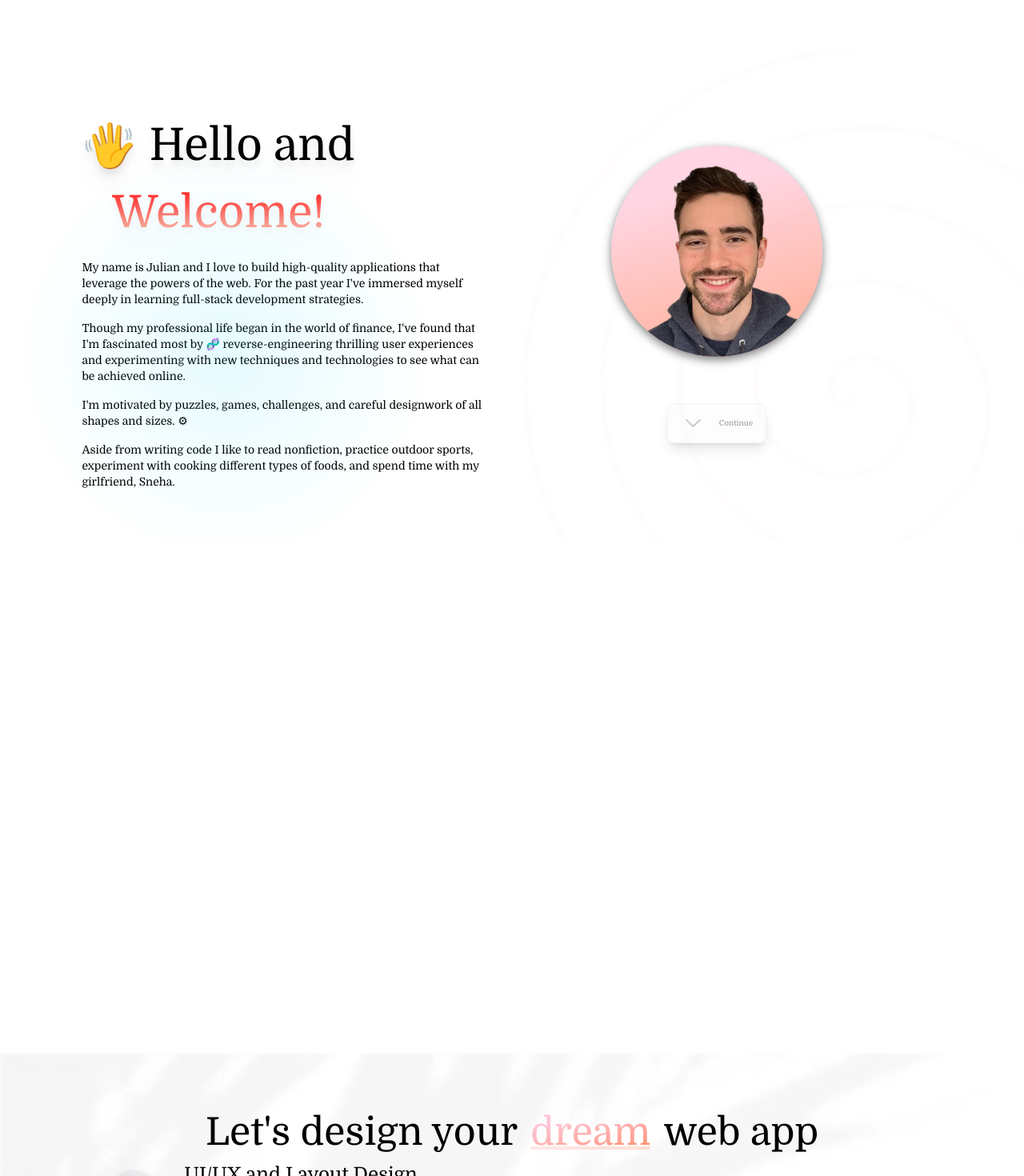
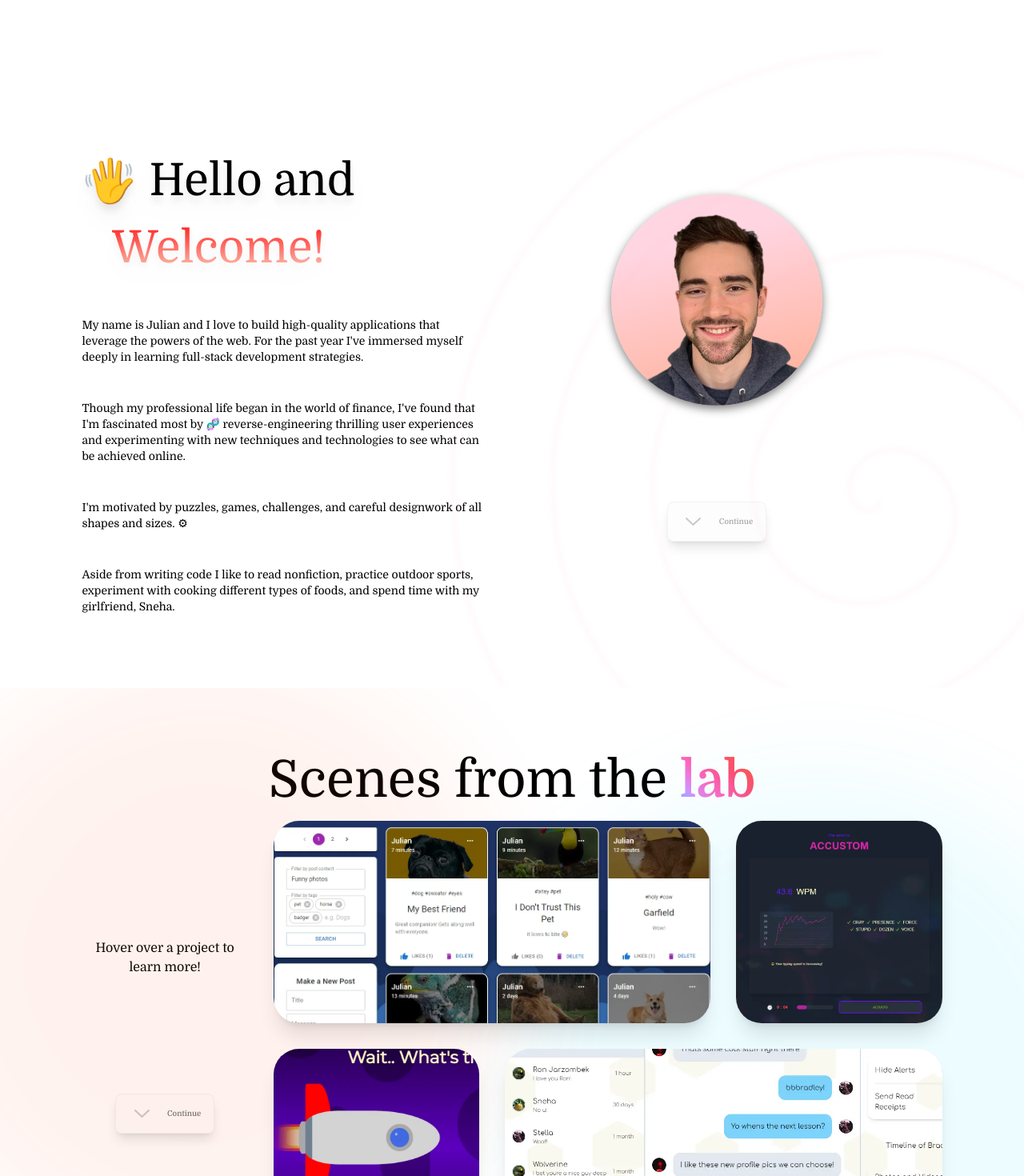
Before and after one commit to julianlk522/portfo, a Next.js app: page / in a window 1280 px wide. Shown: the part 740-2210 px from the top of the page at 80% size. Built offline with nearby package versions, Linux system fonts and the light colour scheme.

Commit message:
fix section height in all major sections after moving inside of modalBlurWrapper, remove all section opacity transforms, make all section animations sequences more subtle

```diff
--- a/components/About/About.tsx
+++ b/components/About/About.tsx
@@ -1,5 +1,4 @@
 import React, { useEffect, useRef } from 'react'
-import useWindowDimensions from '../hooks/useWindowDimensions'
 import {
 	motion,
 	useInView,
@@ -15,9 +14,6 @@ export default function About({ darkMode }) {
 	const containerRef = useRef(null)
 	const containerInView = useInView(containerRef, { amount: 'all' })
 
-	const { width } = useWindowDimensions()
-	const mdScreenOrGreater = width && width >= 768
-
 	const spiralControls = useAnimationControls()
 	const handControls = useAnimationControls()
 
@@ -25,7 +21,7 @@ export default function About({ darkMode }) {
 		initial: {},
 		visible: {
 			transition: {
-				delayChildren: 0.1,
+				delayChildren: 0.25,
 				staggerChildren: 0.1,
 			},
 		},
@@ -34,7 +30,7 @@ export default function About({ darkMode }) {
 	const textChildVariants = {
 		initial: {
 			y: 5,
-			x: -25,
+			x: -10,
 			opacity: 0,
 		},
 		visible: {
@@ -43,7 +39,7 @@ export default function About({ darkMode }) {
 			opacity: 1,
 			transition: {
 				type: 'spring',
-				bounce: 0.5,
+				bounce: 0.25,
 			},
 		},
 	}
@@ -60,12 +56,6 @@ export default function About({ darkMode }) {
 	}
 
 	useEffect(() => {
-		if (darkMode) {
-			containerRef.current.style.opacity = '1'
-		}
-	}, [darkMode])
-
-	useEffect(() => {
 		const textScrollTimeout = setTimeout(() => {
 			if (!containerInView) {
 				textContentRef.current.scrollTop = 0
@@ -79,7 +69,7 @@ export default function About({ darkMode }) {
 		<section
 			ref={containerRef}
 			id='aboutContainer'
-			className='relative h-full w-full'
+			className='relative h-screen w-screen'
 		>
 			<AnimatePresence>
 				{darkMode && (
@@ -121,7 +111,7 @@ export default function About({ darkMode }) {
 						initial='initial'
 						whileInView='visible'
 						viewport={{
-							amount: mdScreenOrGreater ? 'all' : 'some',
+							once: true,
 							margin: '0px 100px',
 						}}
 						onAnimationComplete={() => {
@@ -130,10 +120,6 @@ export default function About({ darkMode }) {
 							}
 						}}
 					>
-						<div
-							id='aboutTextContentBackdrop'
-							className='absolute right-0 top-1/4 h-[100vw] w-[100vw] bg-aboutTextContentBackdrop opacity-10 dark:opacity-[7%] md:right-[-67%] md:top-[-10%] lg:right-[-10%] lg:h-[150%] lg:w-[150%]'
-						></div>
 						<motion.h2
 							id='aboutTitle'
 							className='text-center drop-shadow-xl dark:text-white dark:drop-shadow-mediumDark lg:mt-8'
--- a/components/About/PhotoSection.tsx
+++ b/components/About/PhotoSection.tsx
@@ -65,6 +65,7 @@ function PhotoSection({ spiralControls, handControls, containerInView }) {
 			whileInView='visible'
 			viewport={{
 				amount: mdScreenOrGreater ? 'all' : 'some',
+				once: true,
 			}}
 			onViewportLeave={() => {
 				spiralControls.set('hidden')
@@ -102,8 +103,7 @@ function PhotoSection({ spiralControls, handControls, containerInView }) {
 						.scrollIntoView({ behavior: 'smooth' })
 				}}
 			>
-				<div id='arrowContainer' className='relative h-full w-8'>
-					{/* Found at https://uxwing.com/line-angle-up-icon/ and used with permission */}
+				<div className='relative h-full w-8'>
 					<div
 						id='primaryArrowContainer'
 						className='absolute top-[-25%] h-full w-full'
--- a/components/Contact/Contact.tsx
+++ b/components/Contact/Contact.tsx
@@ -2,8 +2,6 @@ import React, { useEffect, useRef } from 'react'
 import Image from 'next/image'
 import {
 	motion,
-	useScroll,
-	useTransform,
 	useInView,
 	useAnimationControls,
 	AnimatePresence,
@@ -20,8 +18,6 @@ export default function Contact({ darkMode }) {
 	const scrollUpSmRef = useRef(null)
 	const scrollUpInView = useInView(scrollUpSmRef)
 	const scrollPromptSmControls = useAnimationControls()
-	const { scrollYProgress } = useScroll()
-	const opacityTransform = useTransform(scrollYProgress, [0.9, 1], [0, 1])
 
 	const scrollPromptVariants = {
 		initial: {
@@ -61,7 +57,7 @@ export default function Contact({ darkMode }) {
 		<motion.section
 			ref={containerRef}
 			id='contactContainer'
-			className='relative h-full w-full overflow-hidden'
+			className='relative h-screen w-screen overflow-hidden'
 		>
 			<div
 				id='layeredWavesContainer'
@@ -87,7 +83,6 @@ export default function Contact({ darkMode }) {
 				style={{
 					padding:
 						'clamp(4rem, 4vw, 4vh) clamp(2rem, 8vw, 20vh) clamp(6rem, 4vw, 4vh)',
-					opacity: opacityTransform,
 				}}
 			>
 				<AnimatePresence>
@@ -118,7 +113,7 @@ export default function Contact({ darkMode }) {
 				<div
 					ref={contentBodyRef}
 					id='contactContentBody'
-					className={`flex h-[400%] w-full max-w-7xl flex-col items-center overflow-x-hidden overflow-y-scroll text-start md:mt-16 lg:mt-0 lg:h-full lg:max-h-[80%] lg:flex-row lg:overflow-y-visible ${styles.contactContentBody}`}
+					className={`flex w-full max-w-7xl flex-col items-center overflow-x-hidden overflow-y-scroll text-start md:mt-16 lg:mt-0 lg:h-full lg:max-h-[80%] lg:flex-row lg:overflow-y-visible ${styles.contactContentBody}`}
 				>
 					<p className='my-16 text-xs opacity-40 dark:text-white md:mt-0 lg:hidden'>
 						Scroll down to see more
@@ -133,7 +128,7 @@ export default function Contact({ darkMode }) {
 					<ContactForm />
 
 					<motion.button
-						id='scrollUpPromptLg'
+						id='scrollUpPrompt'
 						className='relative my-16 flex w-full max-w-[12rem] items-center justify-between rounded-lg border-[1px] border-slate-700 border-opacity-5 bg-slate-300 bg-opacity-5 p-4 shadow-lg lg:hidden '
 						whileHover={{ scale: 1.25 }}
 						whileTap={{ scale: 1.1 }}
@@ -146,11 +141,7 @@ export default function Contact({ darkMode }) {
 							})
 						}
 					>
-						<div
-							id='arrowsContainer'
-							className='relative ml-4 h-full w-8'
-						>
-							{/* Found at https://uxwing.com/line-angle-up-icon/ and used with permission */}
+						<div className='relative ml-4 h-full w-8'>
 							<div
 								id='primaryArrowContainer'
 								className='absolute top-[-50%] h-full w-full'
@@ -176,7 +167,7 @@ export default function Contact({ darkMode }) {
 								/>
 							</div>
 						</div>
-						<p className='ml-4 w-full text-xs opacity-60 lg:text-[0.6rem] 2xl:text-xs'>
+						<p className='ml-4 w-full text-xs opacity-60 dark:text-white lg:text-[0.6rem] 2xl:text-xs'>
 							Navigate to top
 						</p>
 					</motion.button>
--- a/components/Contact/ContactForm.tsx
+++ b/components/Contact/ContactForm.tsx
@@ -17,8 +17,8 @@ function ContactForm() {
 	const contactFormVariants = {
 		initial: {
 			opacity: 0,
-			y: mdScreenOrLesser ? 0 : 100,
-			x: mdScreenOrLesser ? 100 : 0,
+			y: mdScreenOrLesser ? 0 : 10,
+			x: mdScreenOrLesser ? -10 : 0,
 		},
 		visible: {
 			opacity: 1,
@@ -26,7 +26,7 @@ function ContactForm() {
 			x: 0,
 			transition: {
 				type: 'tween',
-				delay: mdScreenOrLesser ? 0 : 1,
+				delay: mdScreenOrLesser ? 0 : 0.5,
 				duration: mdScreenOrLesser ? 1 : 2,
 			},
 		},
--- a/components/Contact/Experience.tsx
+++ b/components/Contact/Experience.tsx
@@ -15,8 +15,8 @@ function Experience() {
 		initial: {},
 		visible: {
 			transition: {
-				delayChildren: 0.5,
-				staggerChildren: 0.2,
+				delayChildren: 0.25,
+				staggerChildren: 0.1,
 			},
 		},
 	}
@@ -24,7 +24,7 @@ function Experience() {
 	const experienceChildVariants = {
 		initial: {
 			y: 5,
-			x: 25,
+			x: -10,
 			opacity: 0,
 		},
 		visible: {
@@ -33,7 +33,7 @@ function Experience() {
 			opacity: 1,
 			transition: {
 				type: 'spring',
-				bounce: 0.5,
+				bounce: 0.25,
 			},
 		},
 	}
@@ -177,8 +177,7 @@ function Experience() {
 					})
 				}
 			>
-				<div id='arrowsContainer' className='relative ml-4 h-full w-8'>
-					{/* Found at https://uxwing.com/line-angle-up-icon/ and used with permission */}
+				<div className='relative ml-4 h-full w-8'>
 					<div
 						id='primaryArrowContainer'
 						className='absolute top-[-50%] h-full w-full'
@@ -204,7 +203,7 @@ function Experience() {
 						/>
 					</div>
 				</div>
-				<p className='ml-4 w-full text-xs opacity-60 lg:text-[0.6rem] 2xl:text-xs'>
+				<p className='ml-4 w-full text-xs opacity-60 dark:text-white lg:text-[0.6rem] 2xl:text-xs'>
 					Navigate to top
 				</p>
 			</motion.button>
--- a/components/Work/ProjectsGrid/ProjectsGrid.tsx
+++ b/components/Work/ProjectsGrid/ProjectsGrid.tsx
@@ -54,7 +54,7 @@ function ProjectsGrid({ gridMemberControls }) {
 			</motion.p>
 			<motion.button
 				id='workScrollDownButtonSm'
-				className='relative my-16 flex w-min items-center justify-between rounded-lg border-[1px] border-slate-700 border-opacity-5 bg-slate-300 bg-opacity-5 p-4 shadow-lg lg:hidden'
+				className='relative my-16 flex w-min items-center justify-between rounded-lg border-[1px] border-slate-700 border-opacity-5 bg-slate-300 bg-opacity-5 p-4 shadow-lg dark:text-white lg:hidden'
 				whileHover={{ scale: 1.25 }}
 				whileTap={{ scale: 1.1 }}
 				onClick={() => {
--- a/components/Work/Work.tsx
+++ b/components/Work/Work.tsx
@@ -3,8 +3,6 @@ import scrollUp from '../../public/scrollUp.webp'
 import Image from 'next/image'
 import {
 	motion,
-	useScroll,
-	useTransform,
 	useAnimationControls,
 	useInView,
 	AnimatePresence,
@@ -15,44 +13,34 @@ import styles from './Work.module.css'
 export default function Work({ darkMode }) {
 	const projectsAnimatedOnce = useRef(false)
 	const workContainerRef = useRef(null)
-	const containerInView = useInView(workContainerRef, { amount: 'all' })
+	const containerParticallyInView = useInView(workContainerRef, {
+		amount: 'some',
+	})
+	const containerFullyInView = useInView(workContainerRef, { amount: 'all' })
 	const gridAndSideTextContainerRef = useRef(null)
 
 	const textBodyControls = useAnimationControls()
 	const portfoStackDescriptionControls = useAnimationControls()
 	const bgEffectControls = useAnimationControls()
 	const gridMemberControls = useAnimationControls()
-	const { scrollYProgress } = useScroll()
-	const allOpacityTransform = useTransform(
-		scrollYProgress,
-		[0.53, 0.66, 0.86],
-		[0, 1, 0]
-	)
 
 	useEffect(() => {
-		if (containerInView) {
+		if (containerFullyInView) {
 			bgEffectControls.start('expanded')
 		} else {
-			textBodyControls.set('initial')
-			portfoStackDescriptionControls.set('initial')
 			bgEffectControls.start('minimized')
 		}
-	}, [
-		containerInView,
-		bgEffectControls,
-		textBodyControls,
-		portfoStackDescriptionControls,
-	])
+	}, [containerFullyInView, bgEffectControls])
 
 	useEffect(() => {
 		const containerScrollTimeout = setTimeout(() => {
-			if (!containerInView) {
+			if (!containerFullyInView) {
 				gridAndSideTextContainerRef.current.scrollTop = 0
 			}
 		}, 3000)
 
 		return () => clearTimeout(containerScrollTimeout)
-	}, [containerInView])
+	}, [containerFullyInView])
 
 	const bgEffectVariants = {
 		minimized: {
@@ -79,7 +67,7 @@ export default function Work({ darkMode }) {
 	const textBodyChildVariants = {
 		initial: {
 			y: 0,
-			x: -25,
+			x: -10,
 			opacity: 0,
 		},
 		visible: {
@@ -91,7 +79,7 @@ export default function Work({ darkMode }) {
 
 	const portfoStackDescriptionVariants = {
 		initial: {
-			x: -25,
+			x: -10,
 			opacity: 0,
 		},
 		visible: {
@@ -104,7 +92,7 @@ export default function Work({ darkMode }) {
 		<section
 			ref={workContainerRef}
 			id='workContainer'
-			className='relative h-full w-full'
+			className='relative h-screen w-screen'
 		>
 			<AnimatePresence>
 				{darkMode && (
@@ -124,9 +112,7 @@ export default function Work({ darkMode }) {
 				id='workContent'
 				className='relative flex h-full flex-col items-center justify-center overflow-hidden text-center md:justify-between  md:overflow-y-hidden'
 				style={{
-					opacity: allOpacityTransform,
 					padding: 'clamp(4rem, 4vw, 4vh) clamp(2rem, 8vw, 20vh)',
-					// padding: 'clamp(4rem, 4vw, 4vh) clamp(2rem, 8vw, 20vh)',
 				}}
 			>
 				<motion.div
@@ -145,7 +131,7 @@ export default function Work({ darkMode }) {
 					animate={bgEffectControls}
 					className='absolute bottom-1/2 left-1/4 hidden h-64 w-64 rounded-full bg-[#00d8ff] opacity-[7%] blur-3xl sm:left-1/2 sm:bottom-[-10%] sm:block sm:h-[60vw] sm:w-[60vw]'
 					onAnimationComplete={() => {
-						if (containerInView) {
+						if (containerParticallyInView) {
 							gridMemberControls.start('visible')
 							portfoStackDescriptionControls.start('visible')
 						}
@@ -184,7 +170,7 @@ export default function Work({ darkMode }) {
 
 						<motion.button
 							id='workScrollDownPromptLg'
-							className='relative hidden w-min items-center justify-between rounded-lg border-[1px] border-slate-700 border-opacity-5 bg-slate-300 bg-opacity-5 p-4 shadow-lg lg:flex'
+							className='relative hidden w-min items-center justify-between rounded-lg border-[1px] border-slate-700 border-opacity-5 bg-slate-300 bg-opacity-5 p-4 shadow-lg dark:text-white lg:flex'
 							variants={textBodyChildVariants}
 							whileHover={{ scale: 1.25 }}
 							whileTap={{ scale: 1.1 }}
@@ -194,11 +180,7 @@ export default function Work({ darkMode }) {
 									.scrollIntoView({ behavior: 'smooth' })
 							}
 						>
-							<div
-								id='arrowContainer'
-								className='relative h-full w-8'
-							>
-								{/* Found at https://uxwing.com/line-angle-up-icon/ and used with permission */}
+							<div className='relative h-full w-8'>
 								<div
 									id='primaryArrowContainer'
 									className='absolute top-[-25%] h-full w-full'
@@ -226,10 +208,10 @@ export default function Work({ darkMode }) {
 					initial='initial'
 					animate={portfoStackDescriptionControls}
 					transition={{
-						delay: projectsAnimatedOnce.current ? 0.25 : 1,
+						delay: projectsAnimatedOnce.current ? 0.1 : 0.5,
 					}}
 					onAnimationComplete={() => {
-						if (containerInView) {
+						if (containerParticallyInView) {
 							textBodyControls.start('visible')
 							projectsAnimatedOnce.current = true
 						}
--- a/pages/index.tsx
+++ b/pages/index.tsx
@@ -67,7 +67,7 @@ export default function Index({
 					{darkMode && (
 						<motion.div
 							id='staticDarkModeBg'
-							className='absolute inset-0 z-[-1] h-full w-full'
+							className='absolute inset-0 z-[-1] h-[400vh] w-full'
 							initial={{ opacity: 0 }}
 							animate={{ opacity: 1 }}
 							exit={{ opacity: 0 }}
```
